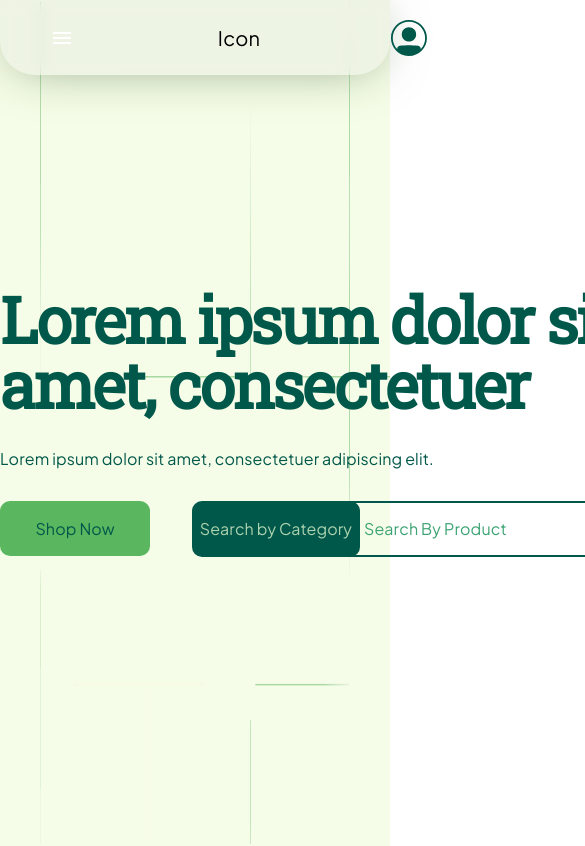
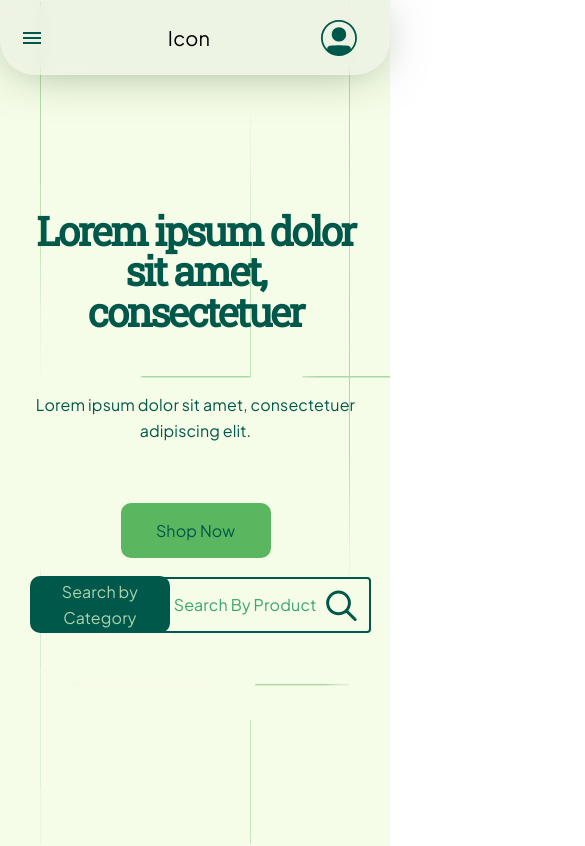
Before and after one commit to subru-37/sample-repo, a React (Vite) app in the folder client/: page / in a window 390 px wide. Shown: the top 846 px of the page, 585 px wide, since content can reach past the window. Built offline with nearby package versions, Linux system fonts and the light colour scheme.

Commit message:
made hero page responsive

```diff
--- a/client/src/Components/Hero.tsx
+++ b/client/src/Components/Hero.tsx
@@ -16,20 +16,29 @@ const Hero = () => {
     >
       <Box
         sx={{
-          minHeight: '270px',
+          minHeight: { xs: '50vh', sm: '250px', md: '270px' },
           display: 'flex',
-          alignItems: 'flex-start',
+          alignItems: {xs: 'center', sm: 'flex-start'},
           justifyContent: 'space-between',
           flexDirection: 'column',
-          marginLeft: { xs: '0px', md: '100px' },
+          margin: { xs: '165px 0px', sm: '0 35px', md: '0 100px' },
+          padding: {xs:'20px', sm: '0px'},
         }}
       >
-        <Typography variant="h3" component="div">
+        <Typography
+          variant="h3"
+          component="div"
+          sx={{
+            fontSize: { xs: '40px !important', sm: '50px !important', md: '64px' },
+            width: { xs: '90vw', sm: '500px', md: '650px' },
+            textAlign: {xs:'center', sm: 'left'}
+          }}
+        >
           Lorem ipsum dolor sit amet, consectetuer
         </Typography>
         <Typography
           variant="h6"
-          sx={{ color: 'green.darker', fontSize: '16px' }}
+          sx={{ color: 'green.darker', fontSize: '16px', textAlign:{xs:'center', sm: 'left'} }}
         >
           Lorem ipsum dolor sit amet, consectetuer adipiscing elit.
         </Typography>
@@ -37,8 +46,10 @@ const Hero = () => {
           sx={{
             display: 'flex',
             justifyContent: 'space-between',
-            flexDirection: 'row',
-            minWidth: '700px',
+            flexDirection: {xs:'column', sm: 'row'},
+            width: {xs:'90vw', sm: '500px', md: '700px' },
+            alignItems: 'center',
+            minHeight:{xs: '130px', sm:'0px'}
           }}
         >
           <Button
@@ -70,7 +81,7 @@ const Hero = () => {
             <Button
               sx={{
                 bgcolor: 'green.darker',
-                height: '56px',
+                height: {xs: '57px', sm: '57px', md: '56px' },
                 borderRadius: '10px',
                 position: 'relative',
                 left: '10px',
@@ -91,7 +102,7 @@ const Hero = () => {
               id="outlined-controlled"
               label="Search By Product"
               sx={{
-                width: '350px',
+                width: {sm:'300px', md: '350px'},
                 '& .MuiOutlinedInput-root': {
                   backgroundColor: 'transparent',
                   color: 'green.darker',
@@ -128,7 +139,7 @@ const Hero = () => {
                 },
                 endAdornment: (
                   <InputAdornment position="end">
-                    <Search/>
+                    <Search />
                   </InputAdornment>
                 ),
               }}
--- a/client/src/Components/Navbar.tsx
+++ b/client/src/Components/Navbar.tsx
@@ -46,11 +46,11 @@ export default function Navbar() {
       >
         <Toolbar
           sx={{
-            width: { xs: '100vw', md: '80vw' },
+            width: { xs: '90vw', md: '80vw' },
             display: 'flex',
             flexDirection: 'row',
             justifyContent: 'space-between',
-            padding: '0px 0px 0px 100px !important',
+            padding: {xs: '0px', md: '0px 0px 0px 100px !important'},
           }}
         >
           <IconButton
@@ -60,7 +60,7 @@ export default function Navbar() {
             aria-label="menu"
             sx={{ mr: 2, display: { xs: 'flex', md: 'none' } }}
           >
-            <MenuIcon />
+            <MenuIcon sx={{color: 'green.darker'}}/>
           </IconButton>
           <Typography variant="h6" component="div" sx={{ color: 'black' }}>
             Icon
--- a/client/src/styles/Landing.css
+++ b/client/src/styles/Landing.css
@@ -17,7 +17,7 @@
     font-weight: 700;
     line-height: 101.885%; /* 65.206px */
     letter-spacing: -2.24px;
-    width: 650px;
+    /* width: 650px; */
   }
   /* .MuiInputLabel-shrink{
     display: none !important;
```
